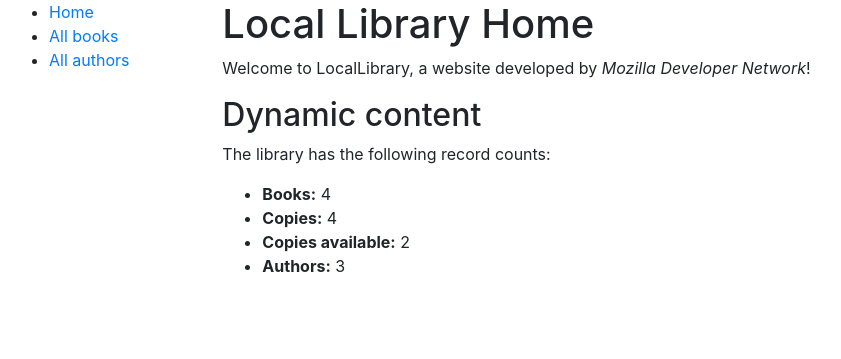
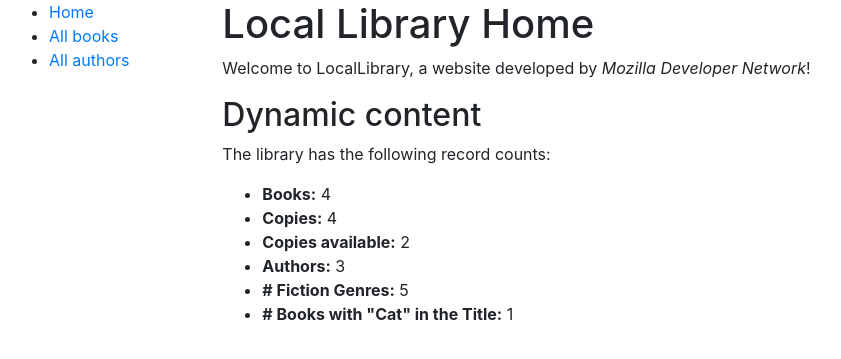
Before and after one commit to rjflanagan95/LocalLibrary, a Django app: page /catalog/ in a window 1280 px wide. Shown: the top 359 px of the page, without its empty margins (6-847 px from the left). Run offline with Django 3.2, Linux system fonts and the light colour scheme; data comes from the database, SQL or seed files in the repository; some libraries are stand-ins or nearby versions.

Commit message:
home page tutorial challenges

```diff
--- a/locallibrary/catalog/templates/index.html
+++ b/locallibrary/catalog/templates/index.html
@@ -1,4 +1,6 @@
 {% extends "base_generic.html" %}
+
+{% block title %}<title>Local Library - Home</title>{% endblock %}
 
 {% block content %}
   <h1>Local Library Home</h1>
@@ -10,5 +12,7 @@
     <li><strong>Copies:</strong> {{ num_instances }}</li>
     <li><strong>Copies available:</strong> {{ num_instances_available }}</li>
     <li><strong>Authors:</strong> {{ num_authors }}</li>
+    <li><strong># Fiction Genres:</strong> {{ num_genres_specific }}</li>
+    <li><strong># Books with "Cat" in the Title:</strong> {{ num_books_specific }}</li>
   </ul>
 {% endblock %}
--- a/locallibrary/catalog/views.py
+++ b/locallibrary/catalog/views.py
@@ -16,11 +16,17 @@ def index(request):
     # The 'all()' is implied by default.
     num_authors = Author.objects.count()
 
+    # counts for genres and books that contain a particular word (tutorial challenge)
+    num_genres_specific = Genre.objects.filter(name__contains='fiction').count()
+    num_books_specific = Book.objects.filter(title__contains='cat').count()
+
     context = {
         'num_books': num_books,
         'num_instances': num_instances,
         'num_instances_available': num_instances_available,
         'num_authors': num_authors,
+        'num_genres_specific': num_genres_specific,
+        'num_books_specific': num_books_specific,
     }
 
     # Render the HTML template index.html with the data in the context variable
```
